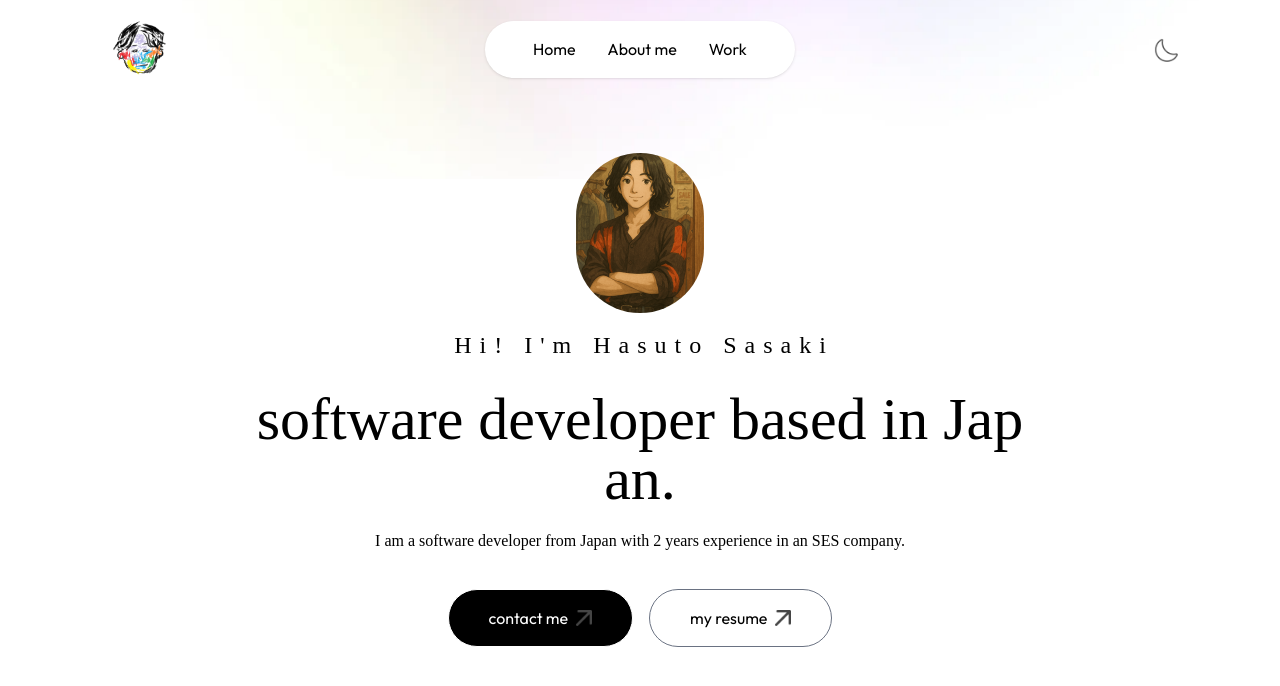
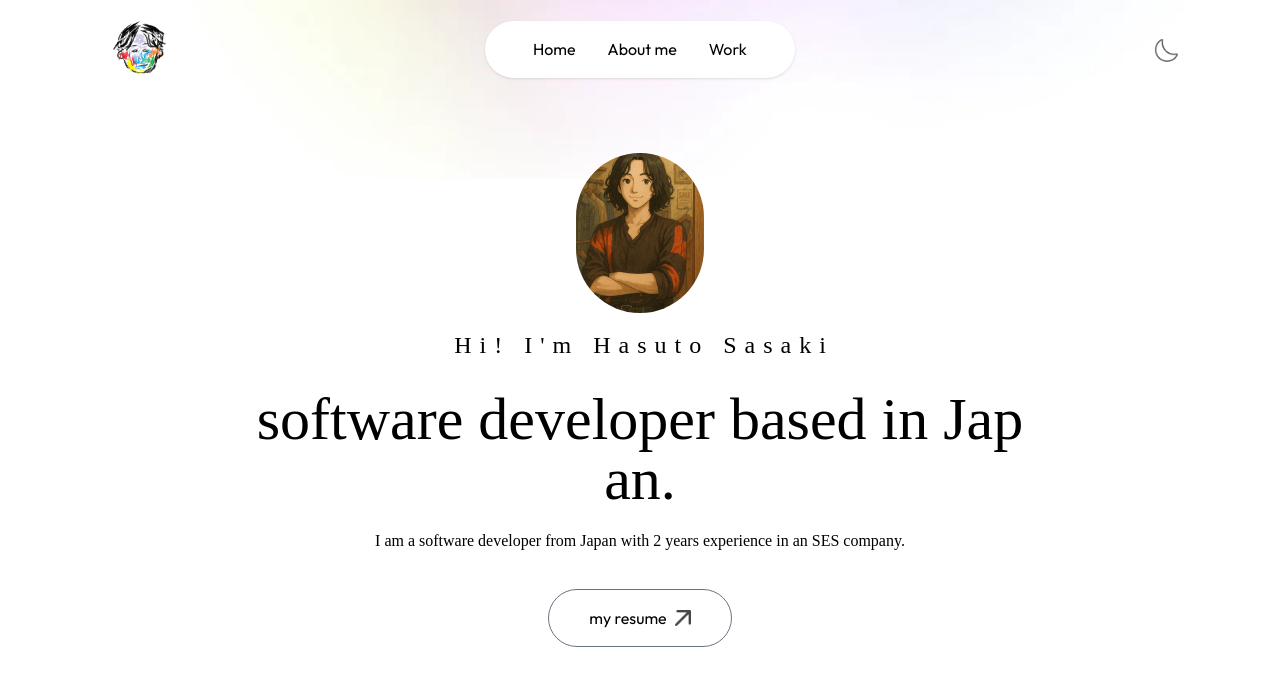
Before and after one commit to HasutoSasaki/my-portfolio, a Next.js app: page / in a window 1280 px wide. Shown: the top 686 px of the page. Built offline with nearby package versions, Linux system fonts and the light colour scheme; a web font is replaced by a local one.

Commit message:
fix: Comment out unused contact link in ActionButtons component.

```diff
--- a/app/components/header/ActionButtons.tsx
+++ b/app/components/header/ActionButtons.tsx
@@ -6,11 +6,11 @@ import { assets } from '@/assets/assets'
 export const ActionButtons = () => {
     return (
         <div className='flex flex-col sm:flex-row items-center gap-4 mt-4'>
-            <a href="#contact"
+            {/* <a href="#contact"
                 className='px-10 py-3 border border-white rounded-full bg-black
                 text-white flex items-center gap-2 dark:bg-transparent'>contact me
                 <Image src={assets.contactArrow} alt='Contact Arrow' className='w-4' />
-            </a>
+            </a> */}
             <a href="/resume.pdf" download
                 className='px-10 py-3 border rounded-full border-gray-500 flex
                     items-center gap-2 bg-white dark:text-black'>my resume
```
